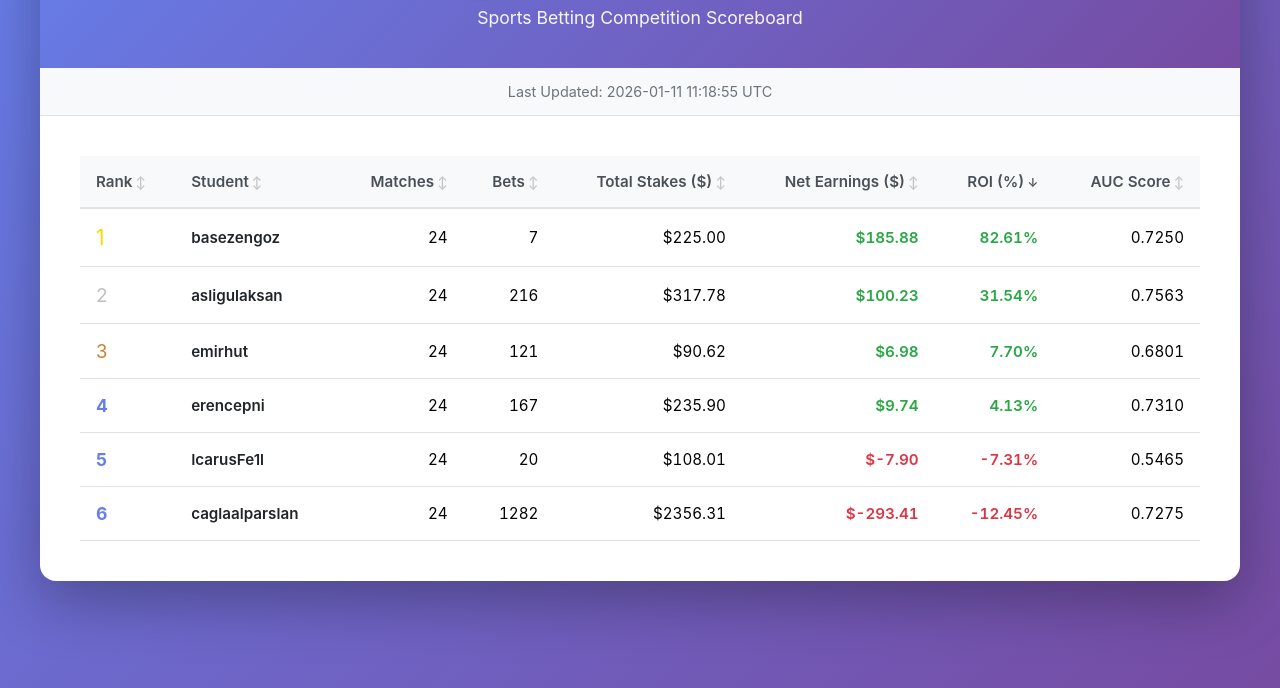
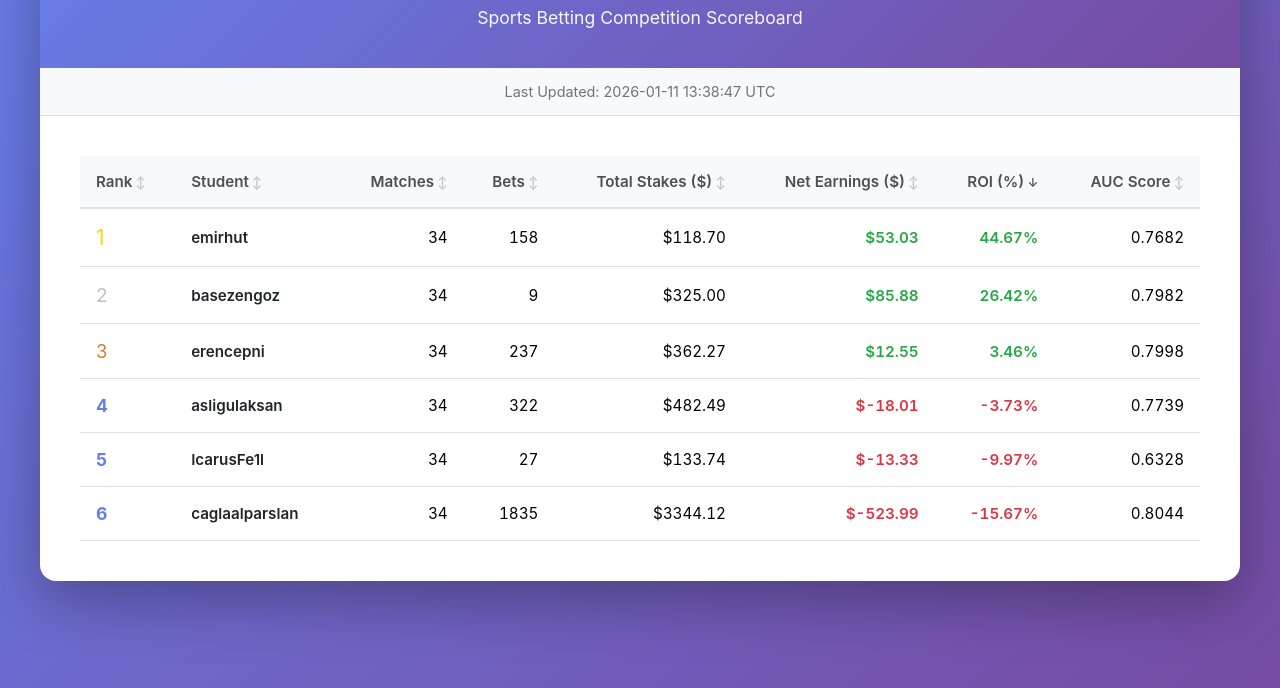
Before and after one commit to BU-IE-582/scoreboard-fall-25, a plain HTML site: page index.html in a window 1280 px wide. Shown: the part 112-800 px from the top of the page. Drawn offline with Linux system fonts and the light colour scheme.

Commit message:
Update scoreboard - 2026-01-11 13:38:47

```diff
--- a/index.html
+++ b/index.html
@@ -185,7 +185,7 @@
         </header>
 
         <div class="last-updated">
-            Last Updated: 2026-01-11 11:18:55 UTC
+            Last Updated: 2026-01-11 13:38:47 UTC
         </div>
 
         <div class="table-container">
@@ -205,63 +205,63 @@
                 <tbody>
                     <tr>
                         <td class="rank-1">1</td>
-                        <td class="username">basezengoz</td>
-                        <td class="number">24</td>
-                        <td class="number">7</td>
-                        <td class="number">$225.00</td>
-                        <td class="number positive">$185.88</td>
-                        <td class="number positive">82.61%</td>
-                        <td class="number">0.7250</td>
+                        <td class="username">emirhut</td>
+                        <td class="number">34</td>
+                        <td class="number">158</td>
+                        <td class="number">$118.70</td>
+                        <td class="number positive">$53.03</td>
+                        <td class="number positive">44.67%</td>
+                        <td class="number">0.7682</td>
                     </tr>
                     <tr>
                         <td class="rank-2">2</td>
-                        <td class="username">asligulaksan</td>
-                        <td class="number">24</td>
-                        <td class="number">216</td>
-                        <td class="number">$317.78</td>
-                        <td class="number positive">$100.23</td>
-                        <td class="number positive">31.54%</td>
-                        <td class="number">0.7563</td>
+                        <td class="username">basezengoz</td>
+                        <td class="number">34</td>
+                        <td class="number">9</td>
+                        <td class="number">$325.00</td>
+                        <td class="number positive">$85.88</td>
+                        <td class="number positive">26.42%</td>
+                        <td class="number">0.7982</td>
                     </tr>
                     <tr>
                         <td class="rank-3">3</td>
-                        <td class="username">emirhut</td>
-                        <td class="number">24</td>
-                        <td class="number">121</td>
-                        <td class="number">$90.62</td>
-                        <td class="number positive">$6.98</td>
-                        <td class="number positive">7.70%</td>
-                        <td class="number">0.6801</td>
+                        <td class="username">erencepni</td>
+                        <td class="number">34</td>
+                        <td class="number">237</td>
+                        <td class="number">$362.27</td>
+                        <td class="number positive">$12.55</td>
+                        <td class="number positive">3.46%</td>
+                        <td class="number">0.7998</td>
                     </tr>
                     <tr>
                         <td class="rank">4</td>
-                        <td class="username">erencepni</td>
-                        <td class="number">24</td>
-                        <td class="number">167</td>
-                        <td class="number">$235.90</td>
-                        <td class="number positive">$9.74</td>
-                        <td class="number positive">4.13%</td>
-                        <td class="number">0.7310</td>
+                        <td class="username">asligulaksan</td>
+                        <td class="number">34</td>
+                        <td class="number">322</td>
+                        <td class="number">$482.49</td>
+                        <td class="number negative">$-18.01</td>
+                        <td class="number negative">-3.73%</td>
+                        <td class="number">0.7739</td>
                     </tr>
                     <tr>
                         <td class="rank">5</td>
                         <td class="username">IcarusFe1l</td>
-                        <td class="number">24</td>
-                        <td class="number">20</td>
-                        <td class="number">$108.01</td>
-                        <td class="number negative">$-7.90</td>
-                        <td class="number negative">-7.31%</td>
-                        <td class="number">0.5465</td>
+                        <td class="number">34</td>
+                        <td class="number">27</td>
+                        <td class="number">$133.74</td>
+                        <td class="number negative">$-13.33</td>
+                        <td class="number negative">-9.97%</td>
+                        <td class="number">0.6328</td>
                     </tr>
                     <tr>
                         <td class="rank">6</td>
                         <td class="username">caglaalparslan</td>
-                        <td class="number">24</td>
-                        <td class="number">1282</td>
-                        <td class="number">$2356.31</td>
-                        <td class="number negative">$-293.41</td>
-                        <td class="number negative">-12.45%</td>
-                        <td class="number">0.7275</td>
+                        <td class="number">34</td>
+                        <td class="number">1835</td>
+                        <td class="number">$3344.12</td>
+                        <td class="number negative">$-523.99</td>
+                        <td class="number negative">-15.67%</td>
+                        <td class="number">0.8044</td>
                     </tr>
                 </tbody>
             </table>
```
